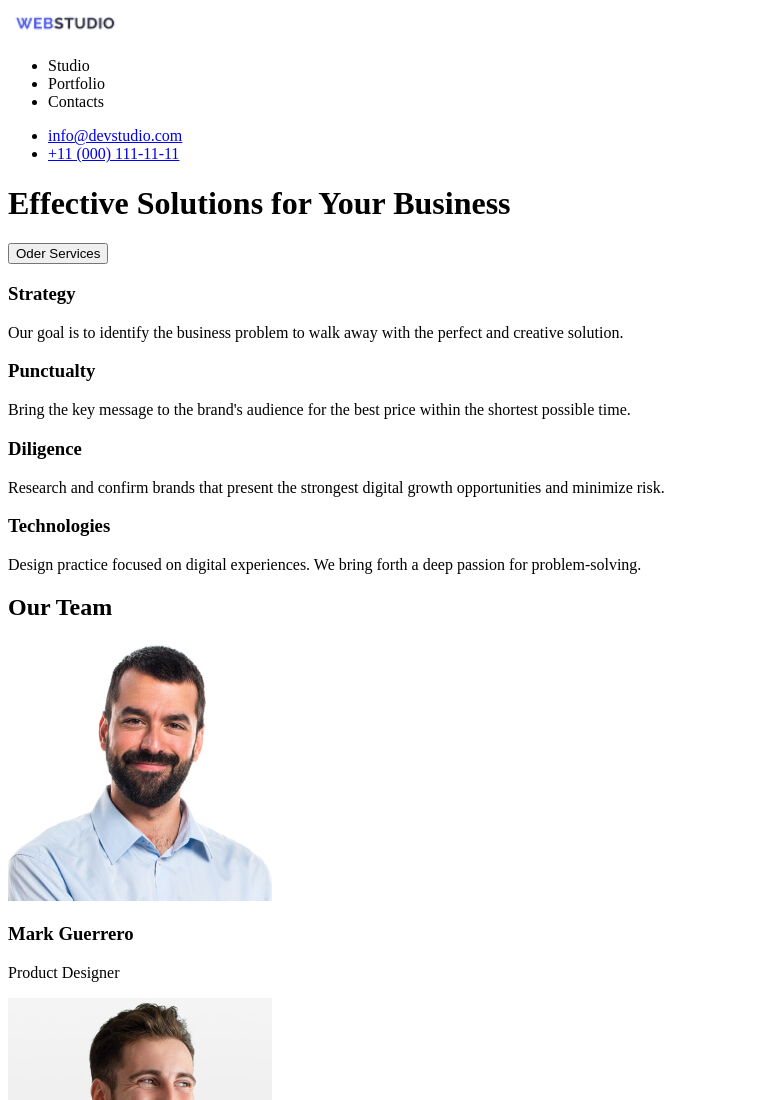
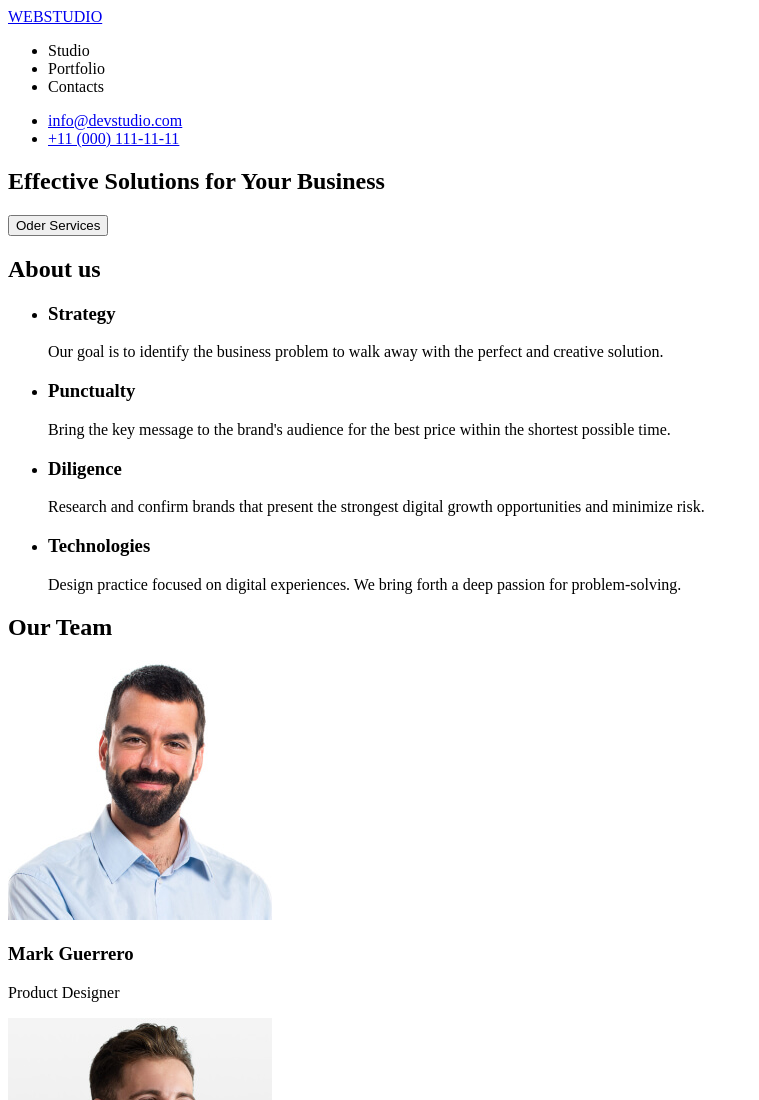
Before and after one commit to ZekeriyaCanbal/goit-markup-hw-01, a plain HTML site: page index.html in a window 1280 px wide. Shown: the top 1100 px of the page, without its empty margins (0-759 px from the left). Drawn offline with Linux system fonts and the light colour scheme.

Commit message:
Update index.html

```diff
--- a/index.html
+++ b/index.html
@@ -8,9 +8,10 @@
   <body>
     <header>
       <!-- Navbar Container -->
+       <nav>
       <selection id="nav-container-left">
         <selection>
-          <img src="./images/logo.png" alt="logo" width="115" />
+          <a href="#">WEBSTUDIO</a>
         </selection>
         <selection>
           <ul>
@@ -28,41 +29,47 @@
       </selection>
       <selecion id="nav-container-title">
         <h1>Effective Solutions for Your Business</h1>
-        <button>Oder Services</button>
+        <button type="button">Oder Services</button>
       </selecion>
+      </nav>
     </header>
     <!-- Main Container-->
     <main>
       <!-- About Page-->
       <selection id="main-about">
-        <selection id="main-about-strategy">
-          <h3>Strategy</h3>
-          <p>
-            Our goal is to identify the business problem to walk away with the
+        <h2>About us</h2>
+          <ul>
+            <li>
+              <h3>Strategy</h3>
+              <p>Our goal is to identify the business problem to walk away with the
             perfect and creative solution.
           </p>
-        </selection>
-        <selection id="main-about-punctuality">
-          <h3>Punctualty</h3>
+            </li>
+            <li>
+                <h3>Punctualty</h3>
           <p>
             Bring the key message to the brand's audience for the best price
             within the shortest possible time.
           </p>
-        </selection>
-        <selection id="main-about-diligence">
+            </li>
+            <li>
           <h3>Diligence</h3>
           <p>
             Research and confirm brands that present the strongest digital
             growth opportunities and minimize risk.
           </p>
         </selection>
-        <selection id="main-about-technologies">
-          <h3>Technologies</h3>
+
+            </li>
+            <li>
+                        <h3>Technologies</h3>
           <p>
             Design practice focused on digital experiences. We bring forth a
             deep passion for problem-solving.
           </p>
-        </selection>
+
+            </li>
+          </ul>
       </selection>
       <!-- Our Team Page-->
       <selection id="our-team">
```
